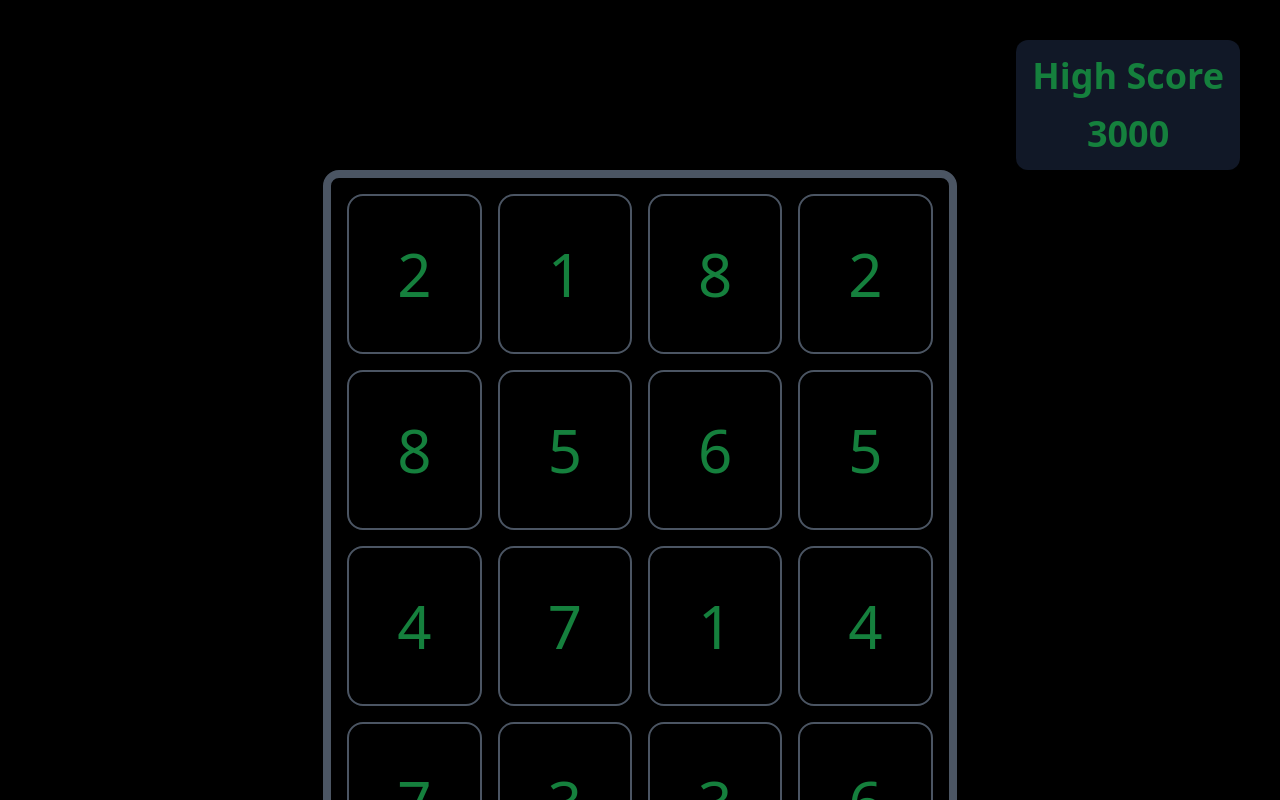
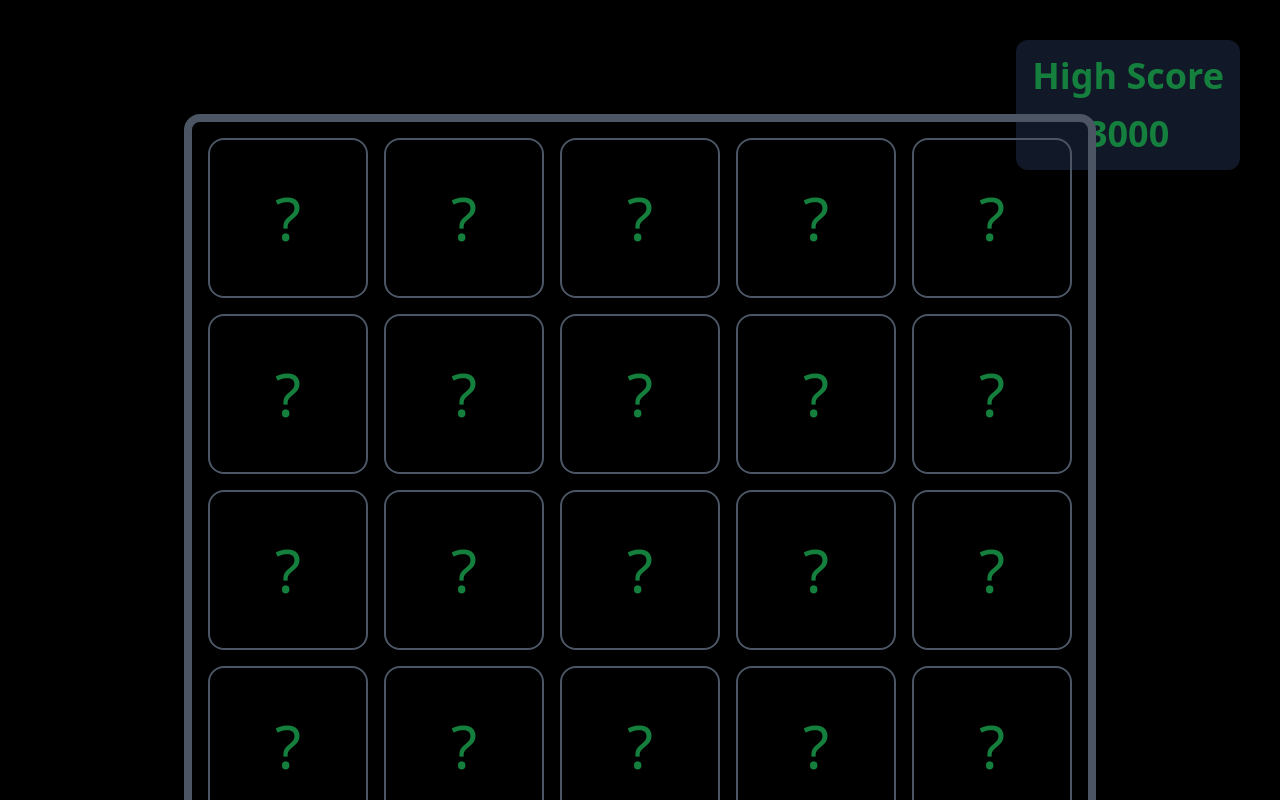
Before and after one commit to Sanjay-k-m/flip-card-memory-game, a React (Vite) app: page /home/game in a window 1280 px wide. Built offline with nearby package versions, Linux system fonts and the light colour scheme; a web font is replaced by a local one.

Commit message:
updated board

```diff
--- a/src/components/Board.jsx
+++ b/src/components/Board.jsx
@@ -1,11 +1,16 @@
 import PropTypes from "prop-types";
 import { useCallback, useEffect, useState } from "react";
 
-const Board = ({ cardSize = 4 }) => {
+const Board = ({ cardSize = 5 }) => {
   const [shuffleArray, setShuffledArray] = useState([]);
+  const [showCard, setShowCard] = useState(false);
+  const [solvedCards, setSolvedCards] = useState([]);
+  const [solvedIndex, setSolvedIndex] = useState([]);
+  console.log("  Board  solvedCards:", solvedCards);
+
   const cardValues = useCallback(() => {
     const values = cardSize * cardSize;
-    const newValue = values / 2;
+    const newValue = Math.floor(values / 2);
     return newValue;
   }, [cardSize]);
 
@@ -21,20 +26,63 @@ const Board = ({ cardSize = 4 }) => {
   };
 
   const [firstValue, setFirstValue] = useState(null);
-  console.log("🚀 ~ Board ~ firstValue:", firstValue);
+  console.log("  Board  firstValue:", firstValue);
   const [secondValue, setSecondValue] = useState(null);
-  console.log("🚀 ~ Board ~ secondValue:", secondValue);
+  console.log("  Board  secondValue:", secondValue);
 
-  const handleCardClick = (i) => {
+  const [firstIndexValue, setFirstIndexValue] = useState(null);
+  const [secondIndexValue, setSecondIndexValue] = useState(null);
+
+  const handleCardClick = async (i, index) => {
+    setShowCard(true);
     if (firstValue === null) {
       setFirstValue(i);
+      setFirstIndexValue(index);
+      setSolvedIndex([...solvedIndex, index]);
     } else if (secondValue === null) {
       setSecondValue(i);
-    } else if (firstValue && secondValue) {
+      setSecondIndexValue(index);
+      setSolvedIndex([...solvedIndex, index]);
+      console.log(firstValue, secondValue);
+      if (firstValue === secondValue) {
+        console.log("im here");
+        setSolvedCards([...solvedCards, firstValue]);
         setFirstValue(null);
         setSecondValue(null);
+        solvedIndex.push(firstIndexValue);
+        solvedIndex.push(secondIndexValue);
+        setFirstIndexValue(null);
+        setSecondIndexValue(null);
+      }
+      if (firstValue !== secondValue) {
+        console.log("im here");
+
+        setTimeout(() => {
+          setSolvedIndex(solvedIndex.filter((item) => item !== firstIndexValue && item !== secondIndexValue));
+          setFirstIndexValue(null);
+        }, 1000);
+        setSecondIndexValue(null);
+      }
     }
   };
+  console.log(solvedIndex);
+
+  useEffect(() => {
+    if (firstValue !== null && secondValue !== null) {
+      if (firstValue !== secondValue) {
+        setTimeout(() => {
+          setShowCard(false);
+          setFirstValue(null);
+          setSecondValue(null);
+        }, 0);
+      } else {
+        setSolvedCards([...solvedCards, firstValue]);
+        setFirstValue(null);
+        setSecondValue(null);
+        setShowCard(false);
+      }
+    }
+  }, [firstValue, secondValue]);
 
   return (
     <div
@@ -42,13 +90,25 @@ const Board = ({ cardSize = 4 }) => {
       className="border-8 rounded-2xl border-gray-600 p-4 grid gap-4"
     >
       {shuffleArray.map((i, index) => (
+
           <div
             key={index}
-          className="border-2 rounded-2xl border-gray-600 p-12 justify-center flex text-6xl hover:bg-gray-700 transition duration-300 ease-in-out"
-          onClick={() => handleCardClick(i)}
+            className="border-2 rounded-2xl border-gray-600  justify-center items-center flex text-6xl hover:bg-gray-700 transition duration-300 ease-in-out size-40"
+            onClick={
+              solvedCards.includes(i)
+                ? undefined
+                : async () => await handleCardClick(i, index)
+            }
           >
-          {i}
+            {solvedCards.includes(i) ? (
+              <h1>{i}</h1>
+            ) : solvedIndex.includes(index) ? (
+              <h1>{i}</h1>
+            ) : (
+              "?"
+            )}
           </div>
+
       ))}
     </div>
   );
```
Lines whose indentation alone changed are shown as unchanged.
